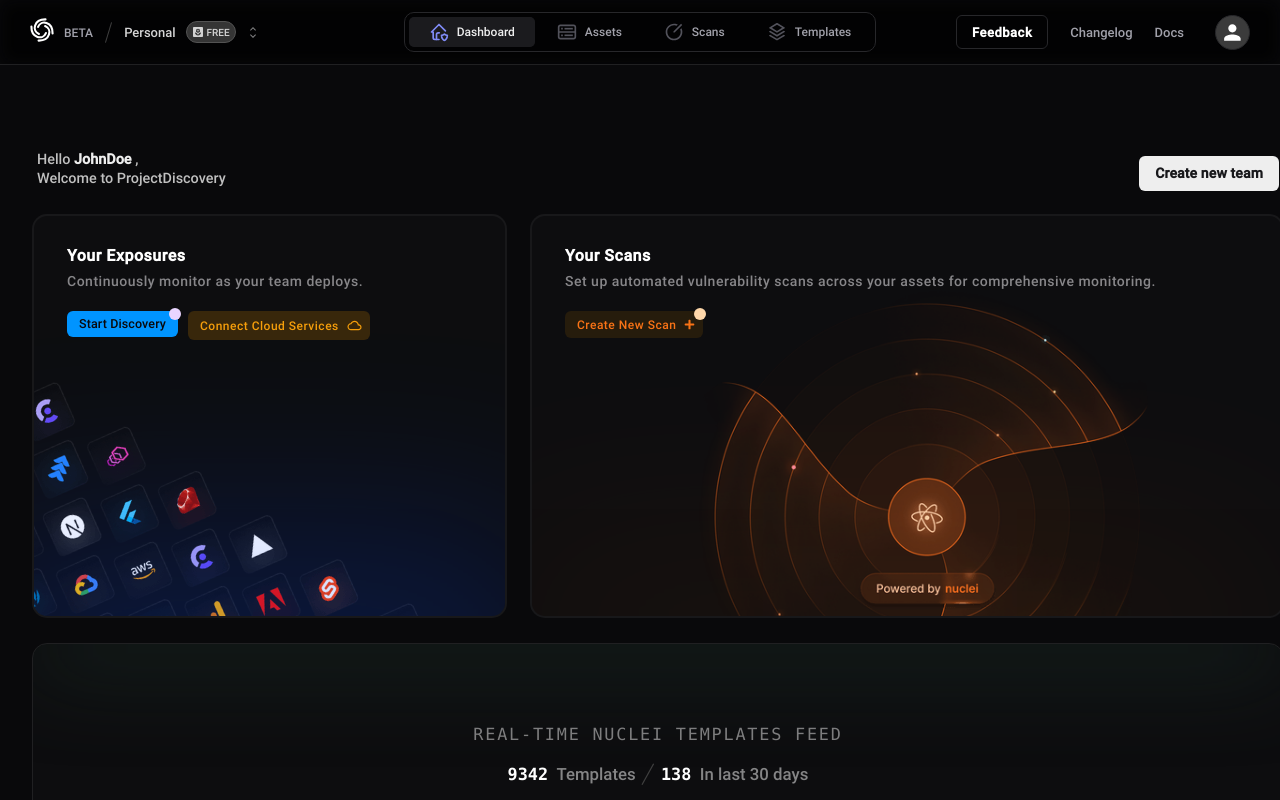
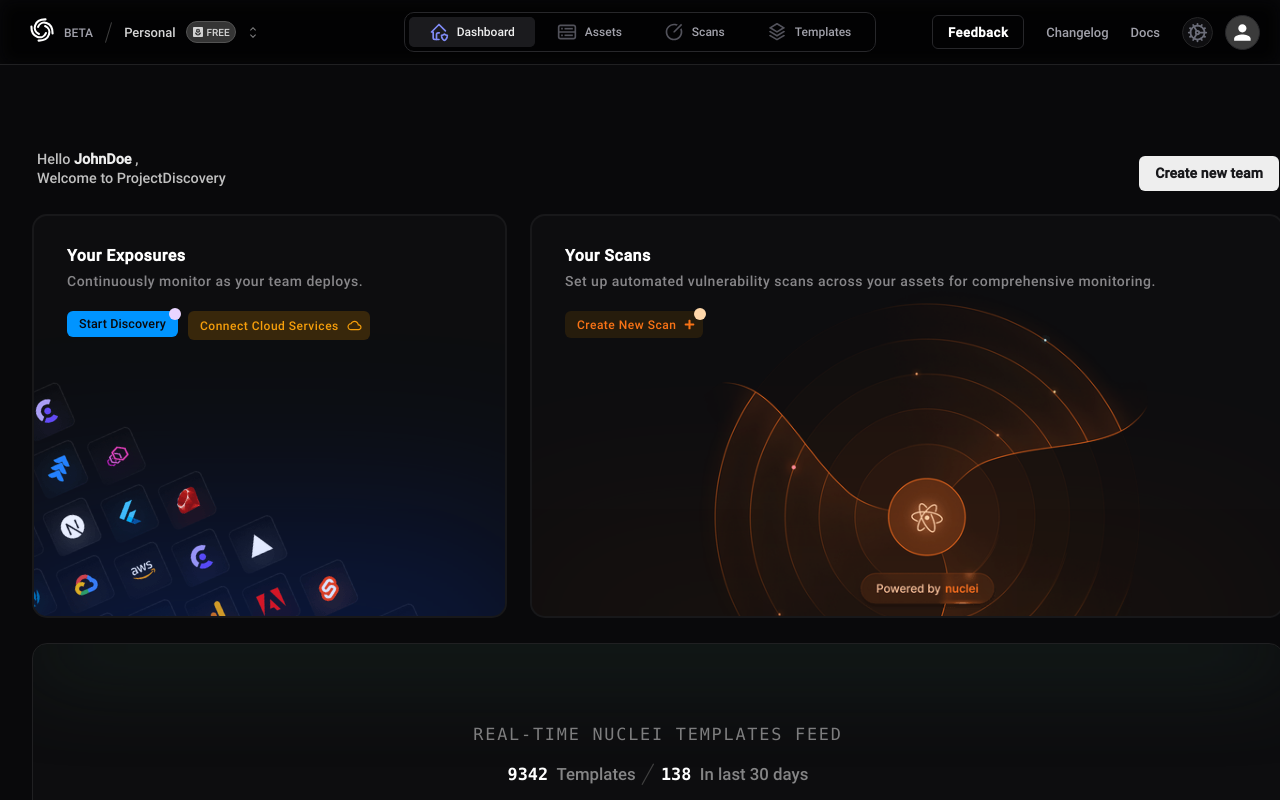
Before and after one commit to Seraaga022/project-discovery-panel-clone, a React (Vite) app: page / in a window 1280 px wide. Shown: the top 800 px of the page. Built offline with nearby package versions, Linux system fonts and the light colour scheme.

Commit message:
fix: add settings icon to navbar based on source website

```diff
--- a/package.json
+++ b/package.json
@@ -20,6 +20,7 @@
     "@tiptap/starter-kit": "^2.8.0",
     "@types/react-copy-to-clipboard": "^5.0.7",
     "framer-motion": "^11.9.0",
+    "lucide-react": "^0.469.0",
     "react": "^18.3.1",
     "react-copy-to-clipboard": "^5.1.0",
     "react-dom": "^18.3.1",
--- /dev/null
+++ b/src/components/NavBar/NavSettings.tsx
@@ -0,0 +1,25 @@
+import { Box } from "@mui/material";
+import CustomButton from "../Common/CustomButton/CustomButton";
+import { Cog } from "lucide-react";
+import { useNavigate } from "react-router-dom";
+
+const NavSettings = () => {
+  const navigate = useNavigate();
+
+  return (
+    <Box>
+      <CustomButton
+        color="info"
+        variant="outlined"
+        sx={{ p: "4px", borderRadius: 99999 }}
+        onClick={() => navigate("settings")}
+      >
+        <Box display="flex" justifyContent="center" alignItems="center">
+          <Cog size={21} />
+        </Box>
+      </CustomButton>
+    </Box>
+  );
+};
+
+export default NavSettings;
--- a/src/components/NavBar/Navbar.tsx
+++ b/src/components/NavBar/Navbar.tsx
@@ -16,6 +16,7 @@
 import CustomButton from "../Common/CustomButton/CustomButton";
 import "./Feedback/feedbackRichInput.css";
 import { useUser } from "../../hooks/useUser";
+import NavSettings from "./NavSettings";
 
 const Navbar = () => {
   const [changelogDialogState, setChangelogDialogState] =
@@ -508,10 +509,13 @@
                   </Link>
                 </Typography>
               </Box>
-              {/* custom avatar */}
-              <Box mr="10px" ml="9px">
+              {/* settings and custom avatar */}
+              <Stack direction="row" alignItems="center" spacing={1.5}>
+                {/* settings */}
+                <NavSettings />
+                {/* custom avatar */}
                 <NavbarProfile user={user} />
-              </Box>
+              </Stack>
             </Box>
           </Box>
         </Box>
```
Also changed, not shown: 1 other file (tests, documents, lock files or other folders).
